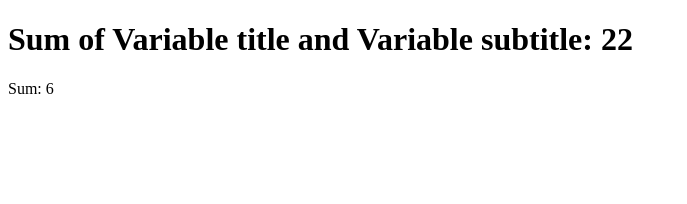
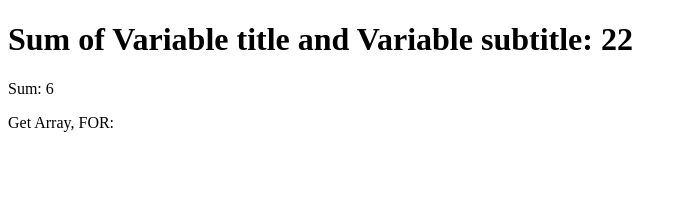
Before and after one commit to marinovivianUPB/Marino-ANGULAR-COURSE-2024, an Angular app in the folder nuevo_proyecto_angular/: page / in a window 1280 px wide. Shown: the top 204 px of the page, without its empty margins (0-687 px from the left). Built offline with nearby package versions, Linux system fonts and the light colour scheme.

Commit message:
[20-09-2024] for recorre array, solo imprime los numeros que son pares

```diff
--- a/nuevo_proyecto_angular/src/app/app.component.html
+++ b/nuevo_proyecto_angular/src/app/app.component.html
@@ -1,3 +1,4 @@
 
 <h1>Sum of Variable title and Variable subtitle: {{ title+subtitle }}</h1>
 <p>Sum: {{sum(2,4)}}</p>
+<p>Get Array, FOR: {{ getArray() }}</p>
--- a/nuevo_proyecto_angular/src/app/app.component.ts
+++ b/nuevo_proyecto_angular/src/app/app.component.ts
@@ -23,4 +23,13 @@
   private subtract(num1:number, num2:number): number{
     return num1-num2;
   }
+
+  public getArray(){
+    const persons:number[] = [1,2,3,4,5,6]
+    for(let i =0; i < persons.length; i++){
+      if(persons[i]%2 == 0){
+        console.log("person = ", persons[i])
+      }
+    }
+  }
 }
```
